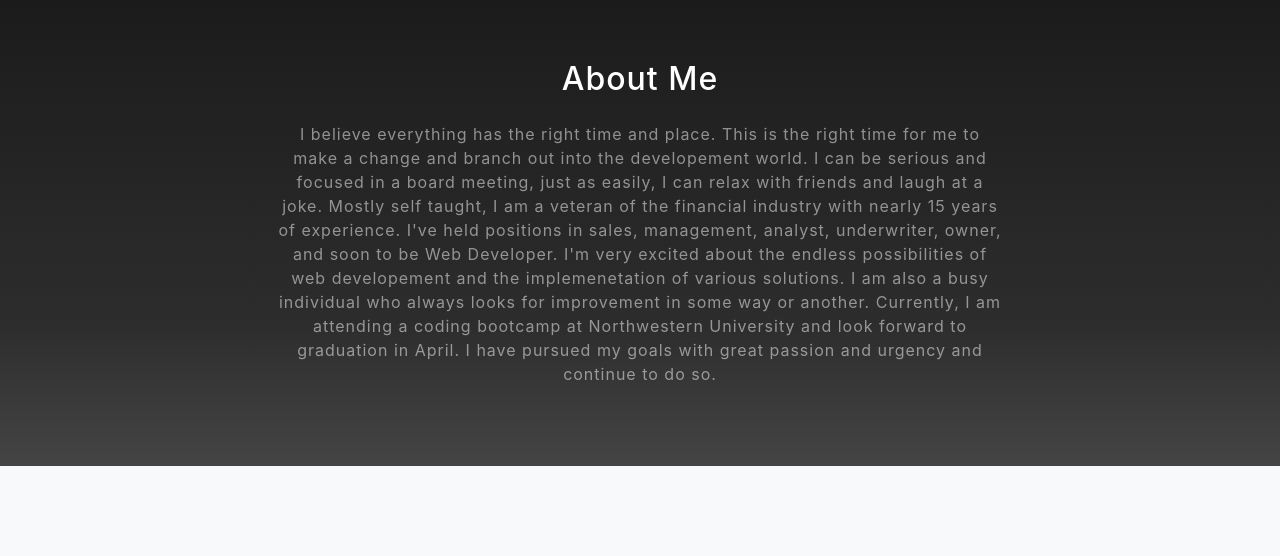
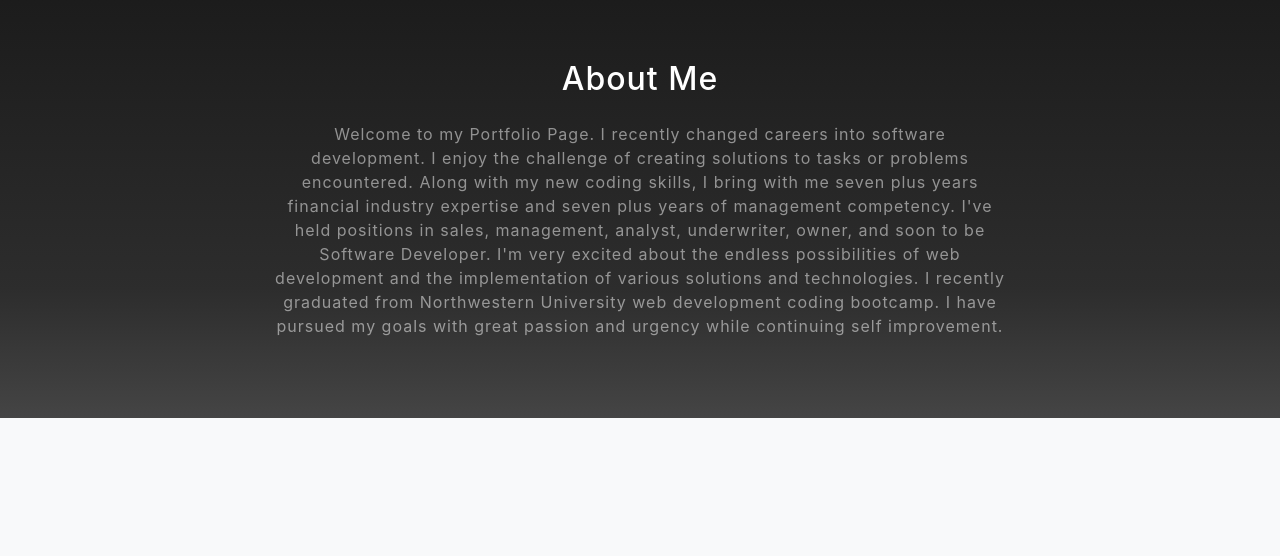
Before and after one commit to Blake-E/Updated-Portfolio2, a website with bundled scripts: page index.html in a window 1280 px wide. Shown: the part 900-1456 px from the top of the page. Built offline with nearby package versions, Linux system fonts and the light colour scheme.

Commit message:
updating

```diff
--- a/index.html
+++ b/index.html
@@ -66,15 +66,13 @@
       <div class="row">
         <div class="col-lg-8 mx-auto">
           <h2 class="text-white mb-4">About Me</h2>
-          <p class="text-white-50">I believe everything has the right time and place.  This is the right time for me
-            to make a change and branch out into the developement world. I can be serious and focused in a
-            board meeting, just as easily, I can relax with friends and laugh at a joke.  Mostly self taught, I am a
-            veteran of the financial industry with nearly 15 years of experience.  I've held positions in sales,
-            management, analyst, underwriter, owner, and soon to be Web Developer.  I'm very excited about the endless
-            possibilities of web developement and the implemenetation of various solutions.  I am also a busy individual
-            who always looks for improvement in some way or another. Currently, I am attending a coding bootcamp at
-            Northwestern University and look forward to graduation in April.  I have pursued my goals with great passion
-            and urgency and continue to do so.</p>
+          <p class="text-white-50">Welcome to my Portfolio Page.  I recently changed careers into software development.
+            I enjoy the challenge of creating solutions to tasks or problems encountered.  Along with my new coding skills,
+            I bring with me seven plus years financial industry expertise and seven plus years of management competency.
+            I've held positions in sales, management, analyst, underwriter, owner, and soon to be Software Developer.  I'm very
+            excited about the endless possibilities of web development and the implementation of various solutions and technologies.
+            I recently graduated from Northwestern University web development coding bootcamp.  I have pursued my goals with
+            great passion and urgency while continuing self improvement.</p>
         </div>
       </div>
     </div>
```
